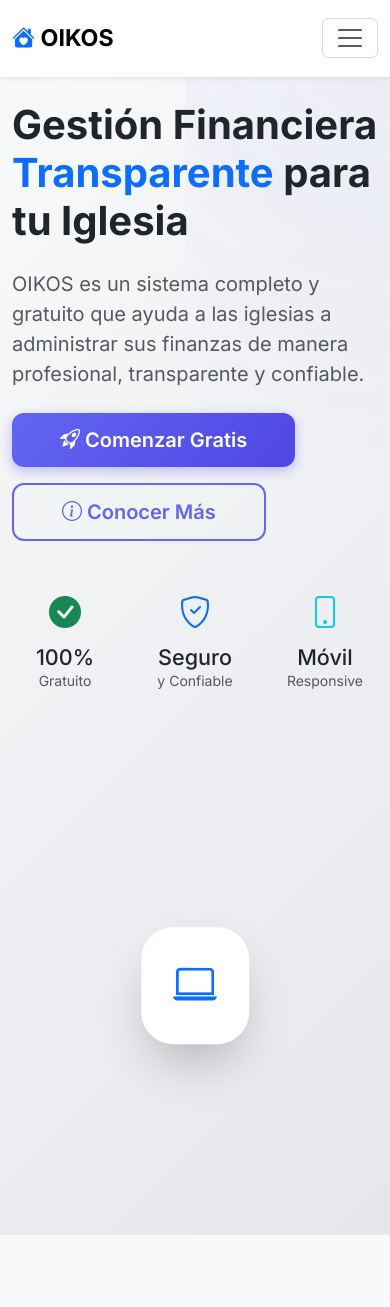
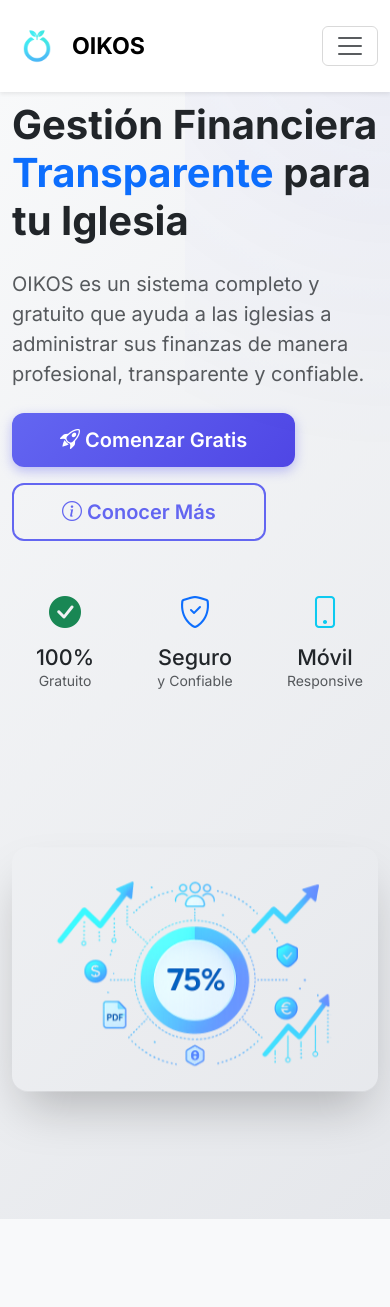
Before and after one commit to hernandezbg/oikos, a Django app: page / in a window 390 px wide. Shown: the top 1307 px of the page. Run offline with Django 5.2, Linux system fonts and the light colour scheme.

Commit message:
Agregar imágenes oficiales de marca (logo y hero)
- Crear carpeta static/images/ para organizar recursos visuales
- Mover hero.png y logo.png a static/images/
- Reemplazar icono en navbar con logo.png oficial
- Reemplazar floating-cards en hero con imagen hero.png
- Actualizar estilos CSS para hero-image con animación float
- Actualizar JavaScript parallax para hero-image
- Mejorar responsive design para hero en móviles
- Agregar *:Zone.Identifier a .gitignore
- Fix: SOCIAL_AUTH_REDIRECT_IS_HTTPS solo en producción (not DEBUG)

```diff
--- a/core/templates/core/home.html
+++ b/core/templates/core/home.html
@@ -22,8 +22,9 @@
     <!-- Navigation -->
     <nav class="navbar navbar-expand-lg navbar-light bg-white fixed-top shadow-sm">
         <div class="container">
-            <a class="navbar-brand fw-bold fs-3" href="#">
-                <i class="bi bi-house-heart-fill text-primary"></i> OIKOS
+            <a class="navbar-brand fw-bold fs-3 d-flex align-items-center" href="#">
+                <img src="{% static 'images/logo.png' %}" alt="OIKOS Logo" style="height: 50px; margin-right: 10px;">
+                OIKOS
             </a>
             <button class="navbar-toggler" type="button" data-bs-toggle="collapse" data-bs-target="#navbarNav">
                 <span class="navbar-toggler-icon"></span>
@@ -110,30 +111,7 @@
                 </div>
                 <div class="col-lg-6">
                     <div class="hero-image-container">
-                        <div class="floating-card card-1">
-                            <i class="bi bi-cash-stack fs-1 text-success"></i>
-                            <div class="mt-2">
-                                <small class="text-muted">Ingresos del Mes</small>
-                                <h5 class="mb-0">$2.450.000</h5>
-                            </div>
-                        </div>
-                        <div class="floating-card card-2">
-                            <i class="bi bi-graph-up-arrow fs-1 text-primary"></i>
-                            <div class="mt-2">
-                                <small class="text-muted">Saldo Actual</small>
-                                <h5 class="mb-0">$8.750.000</h5>
-                            </div>
-                        </div>
-                        <div class="floating-card card-3">
-                            <i class="bi bi-file-earmark-check fs-1 text-info"></i>
-                            <div class="mt-2">
-                                <small class="text-muted">Reportes</small>
-                                <h5 class="mb-0">Automáticos</h5>
-                            </div>
-                        </div>
-                        <div class="hero-mockup">
-                            <i class="bi bi-laptop display-1 text-primary"></i>
-                        </div>
+                        <img src="{% static 'images/hero.png' %}" alt="OIKOS Dashboard" class="hero-image img-fluid">
                     </div>
                 </div>
             </div>
--- a/oikos/settings.py
+++ b/oikos/settings.py
@@ -212,8 +212,8 @@ SOCIAL_AUTH_GOOGLE_OAUTH2_SCOPE = [
 SOCIAL_AUTH_GOOGLE_OAUTH2_EXTRA_DATA = ['first_name', 'last_name', 'email']
 
 # Configuración de URLs de redirección
-# Forzar HTTPS en Railway (Railway siempre usa HTTPS)
-SOCIAL_AUTH_REDIRECT_IS_HTTPS = True
+# Forzar HTTPS solo en producción (Railway), no en desarrollo local
+SOCIAL_AUTH_REDIRECT_IS_HTTPS = not DEBUG
 
 # Pipelines de autenticación
 SOCIAL_AUTH_PIPELINE = (
--- a/static/css/home.css
+++ b/static/css/home.css
@@ -126,56 +126,24 @@ html {
 /* Hero Image Container */
 .hero-image-container {
     position: relative;
-    height: 500px;
+    display: flex;
+    align-items: center;
+    justify-content: center;
+    min-height: 500px;
 }
 
-.hero-mockup {
-    position: absolute;
-    top: 50%;
-    left: 50%;
-    transform: translate(-50%, -50%);
-    background: white;
-    padding: 3rem;
+.hero-image {
+    width: 100%;
+    max-width: 600px;
+    height: auto;
     border-radius: 2rem;
     box-shadow: 0 25px 50px -12px rgba(0, 0, 0, 0.25);
     animation: float 6s ease-in-out infinite;
 }
 
 @keyframes float {
-    0%, 100% { transform: translate(-50%, -50%) translateY(0px); }
-    50% { transform: translate(-50%, -50%) translateY(-20px); }
-}
-
-.floating-card {
-    position: absolute;
-    background: white;
-    padding: 1.5rem;
-    border-radius: 1rem;
-    box-shadow: 0 10px 25px rgba(0, 0, 0, 0.1);
-    animation: floatCard 4s ease-in-out infinite;
-}
-
-.card-1 {
-    top: 10%;
-    left: 0;
-    animation-delay: 0s;
-}
-
-.card-2 {
-    top: 50%;
-    right: 0;
-    animation-delay: 1s;
-}
-
-.card-3 {
-    bottom: 10%;
-    left: 10%;
-    animation-delay: 2s;
-}
-
-@keyframes floatCard {
     0%, 100% { transform: translateY(0px); }
-    50% { transform: translateY(-15px); }
+    50% { transform: translateY(-20px); }
 }
 
 /* Features Section */
@@ -424,12 +392,14 @@ footer a:hover {
 }
 
 @media (max-width: 767.98px) {
-    .hero-mockup {
-        padding: 2rem;
+    .hero-image-container {
+        min-height: 300px;
+        margin-top: 2rem;
     }
 
-    .floating-card {
-        display: none;
+    .hero-image {
+        max-width: 100%;
+        border-radius: 1rem;
     }
 
     .donation-card {
--- a/static/js/home.js
+++ b/static/js/home.js
@@ -80,15 +80,14 @@ document.addEventListener('DOMContentLoaded', function() {
         });
     });
 
-    // Parallax effect for hero section
+    // Parallax effect for hero image
     window.addEventListener('scroll', function() {
-        const scrolled = window.pageYOffset;
-        const parallaxElements = document.querySelectorAll('.floating-card');
-
-        parallaxElements.forEach((el, index) => {
-            const speed = 0.5 + (index * 0.1);
-            el.style.transform = `translateY(${scrolled * speed * 0.1}px)`;
-        });
+        const heroImage = document.querySelector('.hero-image');
+        if (heroImage) {
+            const scrolled = window.pageYOffset;
+            const speed = 0.3;
+            heroImage.style.transform = `translateY(${scrolled * speed * 0.1}px)`;
+        }
     });
 
     // Copy to clipboard for donation data
```
Also changed, not shown: static/images/hero.png (added), static/images/logo.png (added), 1 other file.
